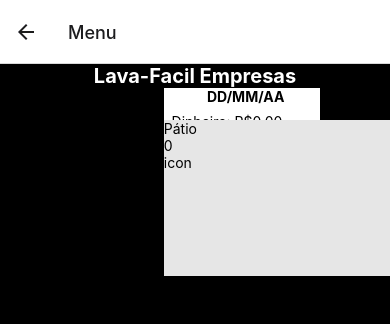
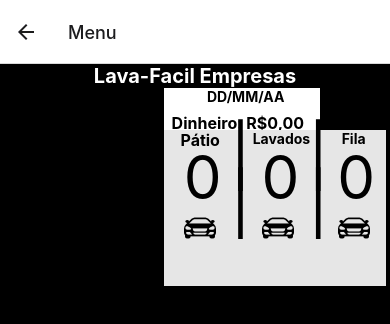
Before and after one commit to wallacesantos123/lavafacilempresasCLI, a React Native app: screen /Menu in a window 390 px wide. Shown: the top 324 px of the page. Built offline with nearby package versions, Linux system fonts and the light colour scheme.

Commit message:
Update 29/05/2023

```diff
--- a/src/paginas/Login/Login.js
+++ b/src/paginas/Login/Login.js
@@ -98,7 +98,7 @@
         alignItems : 'center',
         justifyContent : 'center',
         position : 'absolute',
-        marginTop : '2.5%'
+        marginTop : '2%'
     },
 
     container : {
@@ -112,7 +112,7 @@
         fontSize : 20,
         fontWeight : 'bold',
         marginTop : '20%',
-        marginBottom : '25%'
+        marginBottom : '15%'
     },
 
     email : {
@@ -120,7 +120,7 @@
         height : 52,
         backgroundColor : '#FFF',
         color : '#000',
-        marginTop : '80%',
+        marginTop : '70%',
         marginBottom : 25,
         borderWidth : 2,
         borderColor : '#000',
--- a/src/paginas/menu/Menu.js
+++ b/src/paginas/menu/Menu.js
@@ -1,5 +1,5 @@
 import * as React from 'react';
-import { Text, View, StyleSheet, KeyboardAvoidingView, TouchableOpacity } from 'react-native';
+import { Text, View, StyleSheet, KeyboardAvoidingView, TouchableOpacity, Image } from 'react-native';
 
 const Menu = function ({Navigation}) {
     return (
@@ -14,9 +14,20 @@
                     <Text style={Style.total}>Total: R$0,00</Text>
                 </View>
                 <View style={Style.carros}>
-                    <Text>Pátio</Text>
-                    <Text>0</Text>
-                    <Text>icon</Text>
+                    <Text style={Style.local}>Pátio</Text>
+                    <Text style={Style.quant_p}>0</Text>
+                    <View style={Style.icon_1}><Image source={require('../../../assets/icon_car.png')} /></View>
+                    <Text style={Style.divisao_1}>|</Text>
+                    <Text style={Style.divisao_1_1}>|</Text>
+                    <Text style={Style.lavados}>Lavados</Text>
+                    <Text style={Style.quant_l}>0</Text>
+                    <View style={Style.icon_2}><Image source={require('../../../assets/icon_car.png')} /></View>
+                    <Text style={Style.divisao_2}>|</Text>
+                    <Text style={Style.divisao_2_1}>|</Text>
+                    <Text style={Style.fila}>Fila</Text>
+                    <Text style={Style.quant_f}>0</Text>
+                    <View style={Style.icon_3}><Image source={require('../../../assets/icon_car.png')} /></View>
+
                 </View>
             </View>
         </KeyboardAvoidingView>
@@ -39,7 +50,7 @@
     titulo : {
         fontSize : 20,
         fontWeight : 'bold',
-        color : '#FFF'
+        color : '#FFF',
     },
 
     financeiro : {
@@ -51,29 +62,131 @@
     },
 
     font : {
-        marginLeft : '5%'
+        marginLeft : '5%',
+        fontWeight : 'bold',
+        fontSize : 16,
+        color : '#000'
     },
 
     data : {
         alignSelf : 'center',
         marginLeft : '5%',
         marginBottom : '5%',
-        fontWeight : 'bold'
+        fontWeight : 'bold',
+        color : '#000'
     },
 
     total : {
-        marginTop : '10%',
+        marginTop : '4%',
         marginLeft : '5%',
-        fontWeight : 'bold'
+        fontWeight : 'bold',
+        color : '#000'
     },
 
     carros : {
-        width : '58%',
+        width : '57%',
         height : '80%',
         backgroundColor : '#E6E6E6',
         alignSelf : 'baseline',
-        marginTop : '-31.7%',
-        marginLeft : '42%'
+        marginTop : '-29.2%',
+        marginLeft : '42%',
+    },
+
+    local : {
+        marginLeft : '7.5%',
+        fontWeight : 'bold',
+        fontSize  : 16,
+        color : '#000'
+    },
+
+    quant_p : {
+        position : 'absolute',
+        marginLeft : '9%',
+        marginTop : '5%',
+        fontSize : 60,
+        color : '#000'
+    },
+
+    icon_1 : {
+        position : 'absolute',
+        marginLeft : '9%',
+        marginTop : '37%',
+    },
+
+    divisao_1 : {
+        position : 'absolute',
+        marginLeft : '30%',
+        fontSize : 60,
+        marginTop : '-5%',
+        color : '#000'
+    },
+
+    divisao_1_1 : {
+        position : 'absolute',
+        marginLeft : '30%',
+        fontSize : 60,
+        marginTop : '16.5%',
+        color : '#000'
+    },
+
+    lavados : {
+        position : 'absolute',
+        marginLeft : '40%',
+        font : 16,
+        fontWeight : 'bold',
+        color : '#000'
+    },
+
+    quant_l : {
+        position : 'absolute',
+        marginLeft : '44%',
+        marginTop : '5%',
+        fontSize : 60,
+        color : '#000'
+    },
+
+    icon_2 : {
+        position : 'absolute',
+        marginLeft : '44%',
+        marginTop : '37%'
+    },
+
+    divisao_2 : {
+        position : 'absolute',
+        marginLeft : '65%',
+        fontSize : 60,
+        marginTop : '-5%',
+        color : '#000'
+    },
+
+    divisao_2_1 : {
+        position : 'absolute',
+        marginLeft : '65%',
+        fontSize : 60,
+        marginTop : '16.5%',
+        color : '#000'
+    },
+
+    fila : {
+        position : 'absolute',
+        marginLeft : '80%',
+        font : 16,
+        fontWeight : 'bold',
+        color : '#000'
+    },
+
+    quant_f : {
+        position : 'absolute',
+        marginLeft : '78%',
+        marginTop : '5%',
+        fontSize : 60,
+        color : '#000'
+    },
+
+    icon_3 : {
+        position : 'absolute',
+        marginTop : '37%',
+        marginLeft : '78.5%',
     }
 })
 
```
Also changed, not shown: assets/icon_car.png (added).
